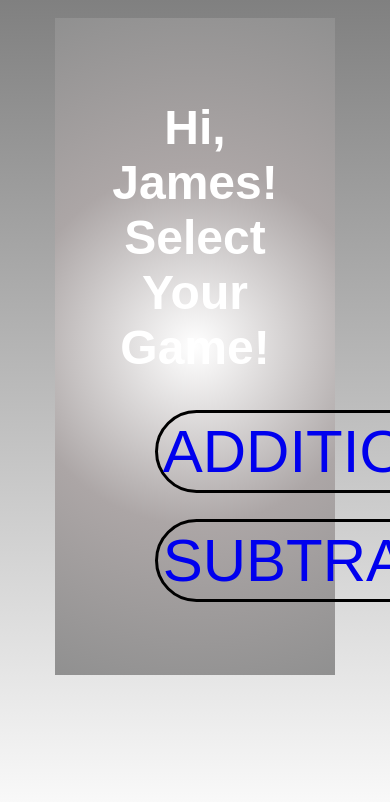
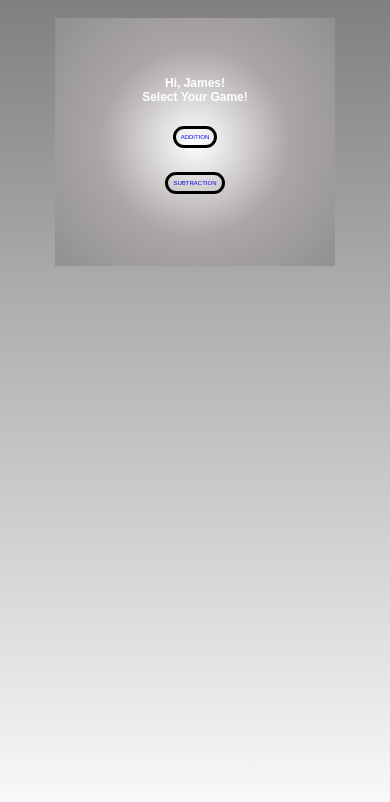
Before and after one commit to JamesKuta/JamesKuta.github.io, a PHP site: page / in a window 390 px wide; the page is wider, and only the part inside the window is pictured. Shown: the top 802 px of that part. Run offline with PHP 8.4, Linux system fonts and the light colour scheme.

Commit message:
Add files via upload

```diff
--- a/css/style.css
+++ b/css/style.css
@@ -105,7 +105,82 @@ form input {
 
 }
 
+/* For Smaller Screen Sizes */
 
+@media only screen and (max-width: 900px) {
+
+.section1 {
+    font-size: 75%;
+}
+
+ .btn-selection {
+    color:white;
+    padding:10px 30px;
+    font-size: 50%;
+    border-radius: 0px;
+    margin:20px;
+
+}
+
+@media only screen and (max-width: 600px) {
+
+.section1 {
+    font-size: 50%;
+}
+
+ .btn-selection {
+    color:white;
+    padding:10px 30px;
+    font-size: 25%;
+    border-radius: 0px;
+    margin:20px;
+
+}
+
+@media only screen and (max-width: 440px) {
+
+.section1 {
+    font-size: 25;
+}
+
+ .btn-selection {
+    color:white;
+    padding:10px 30px;
+    font-size: 20%;
+    border-radius: 0px;
+    margin:20px;
+
+}
+
+@media only screen and (max-width: 400px) {
+
+.section1 {
+    font-size: 25%;
+}
+
+ .btn-selection {
+    color:white;
+    padding:10px 30px;
+    font-size: 10%;
+    border-radius: 0px;
+    margin:20px;
+
+}
+
+@media only screen and (max-width: 325px) {
+
+.section1 {
+    font-size: 25%;
+}
+
+ .btn-selection {
+    color:white;
+    padding:10px 30px;
+    font-size: 10%;
+    border-radius: 0px;
+    margin:5px;
+
+}
 
 /*
 h1 {
```
